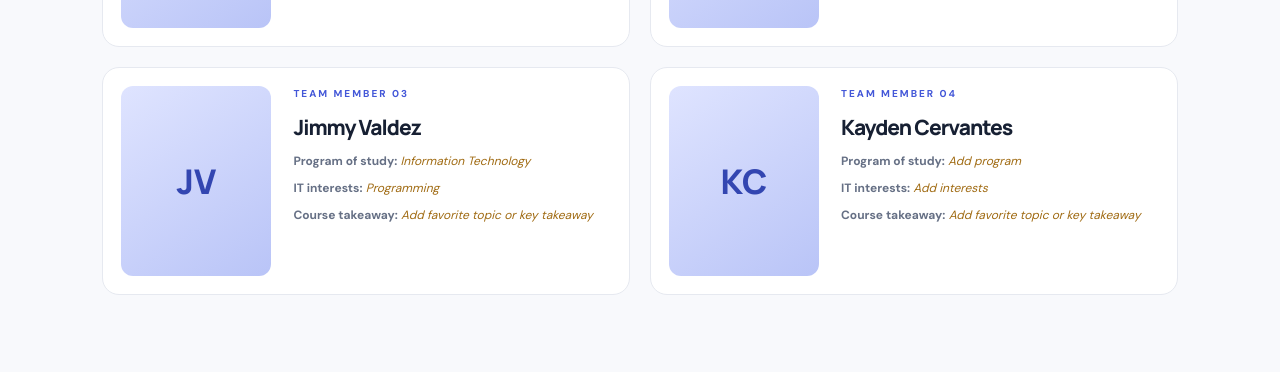
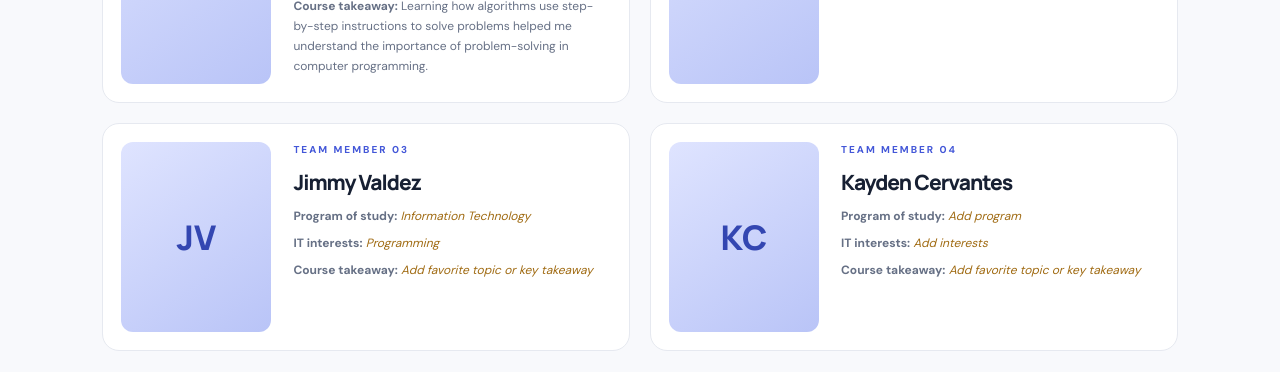
Before and after one commit to 2026164978-cyber/To-do-List-App, a plain HTML site: page team.html in a window 1280 px wide. Shown: the part 728-1100 px from the top of the page. Drawn offline with Linux system fonts and the light colour scheme.

Commit message:
Add details for team member Francis Petkau
Updated team member details for Francis Petkau.

```diff
--- a/team.html
+++ b/team.html
@@ -12,7 +12,7 @@
     <section class="page-hero"><p class="eyebrow">THE PEOPLE BEHIND THE PROJECT</p><h1>Meet our team.</h1><p>Four students working together to apply what we learned in Fundamentals of Computing.</p></section>
     <section class="section"><div class="notice"><strong>Before publishing:</strong> Replace each photo placeholder and complete the biography fields. Use photos and personal details that each team member has agreed to share.</div>
       <div class="team-grid">
-        <article class="person-card"><div class="photo-placeholder">FP</div><div class="person-info"><p class="eyebrow">TEAM MEMBER 01</p><h2>Francis Petkau</h2><p><b>Program of study:</b> <span class="placeholder">Add program</span></p><p><b>IT interests:</b> <span class="placeholder">Add interests</span></p><p><b>Course takeaway:</b> <span class="placeholder">Add favorite topic or key takeaway</span></p></div></article>
+        <article class="person-card"><div class="photo-placeholder">FP</div><div class="person-info"><p class="eyebrow">TEAM MEMBER 01</p><h2>Francis Petkau</h2><p><b>Program of study:</b> Information Technology</p><p><b>IT interests:</b> Programming and exploring how programming languages can be used to develop solutions to different problems</p><p><b>Course takeaway:</b> Learning how algorithms use step-by-step instructions to solve problems helped me understand the importance of problem-solving in computer programming.</p></div></article>
         <article class="person-card"><div class="photo-placeholder">LC</div><div class="person-info"><p class="eyebrow">TEAM MEMBER 02</p><h2>Leonardo Cab</h2><p><b>Program of study:</b> <span class="placeholder">Add program</span></p><p><b>IT interests:</b> <span class="placeholder">Add interests</span></p><p><b>Course takeaway:</b> <span class="placeholder">Add favorite topic or key takeaway</span></p></div></article>
         <article class="person-card"><div class="photo-placeholder">JV</div><div class="person-info"><p class="eyebrow">TEAM MEMBER 03</p><h2>Jimmy Valdez</h2><p><b>Program of study:</b> <span class="placeholder">Information Technology</span></p><p><b>IT interests:</b> <span class="placeholder">Programming</span></p><p><b>Course takeaway:</b> <span class="placeholder">Add favorite topic or key takeaway</span></p></div></article>
         <article class="person-card"><div class="photo-placeholder">KC</div><div class="person-info"><p class="eyebrow">TEAM MEMBER 04</p><h2>Kayden Cervantes</h2><p><b>Program of study:</b> <span class="placeholder">Add program</span></p><p><b>IT interests:</b> <span class="placeholder">Add interests</span></p><p><b>Course takeaway:</b> <span class="placeholder">Add favorite topic or key takeaway</span></p></div></article>
```
